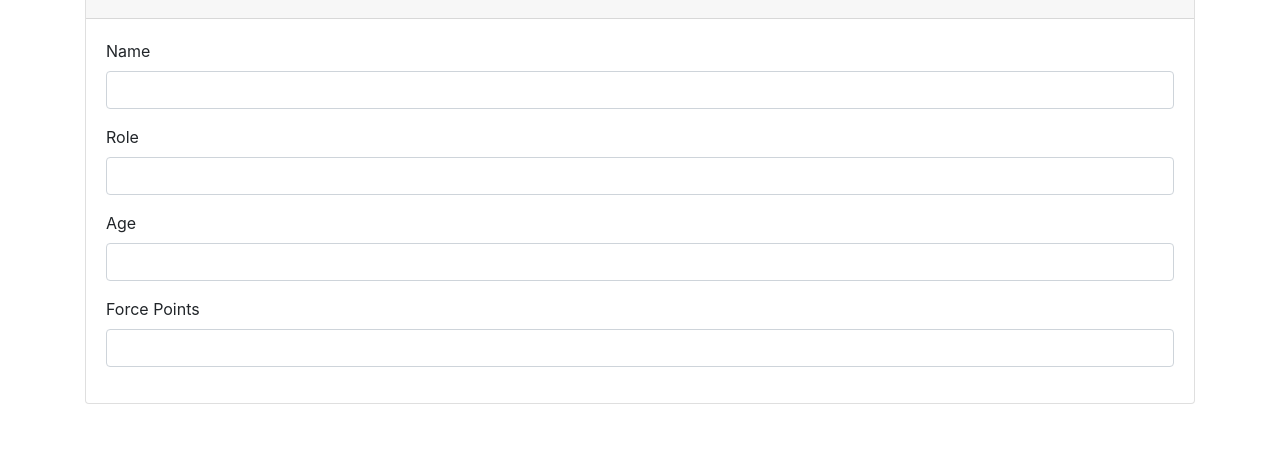
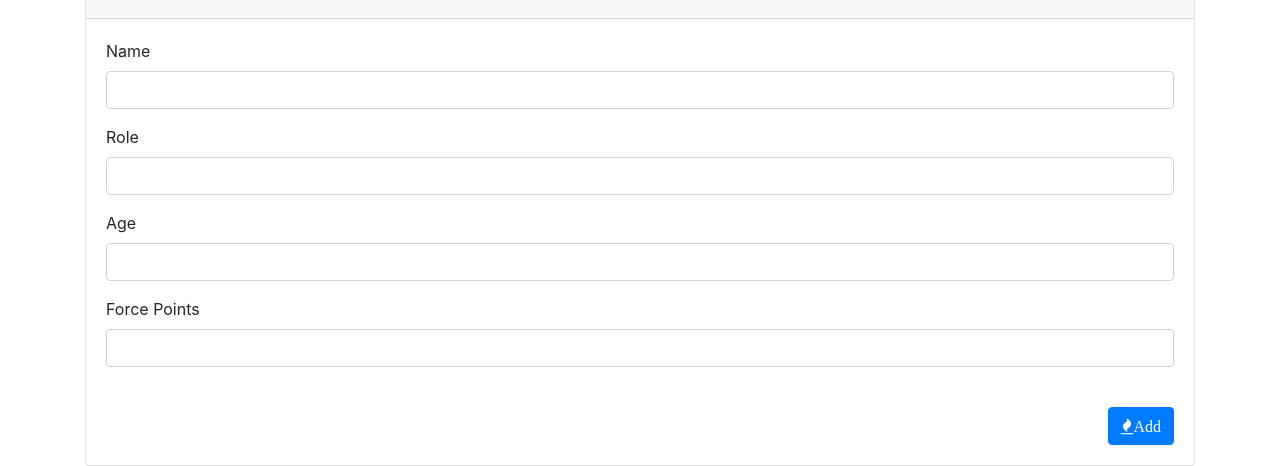
Before and after one commit to fbuonojr/starwars, a website: page add.html in a window 1280 px wide. Shown: the part 338-804 px from the top of the page. Drawn offline with nearby package versions, Linux system fonts and the light colour scheme.

Commit message:
finished add page

```diff
--- a/add.html
+++ b/add.html
@@ -49,6 +49,10 @@
                                 <input type="text" class="form-control" id="force-points">
                               </div>
                         </form>
+                        <br>
+                        <div class="text-right">
+                            <button type="submit" class="btn btn-primary btn-md"><span class="fa fa-fire">Add</span></button>
+                        </div>
                     </div>
                 </div>
             </div>
```
